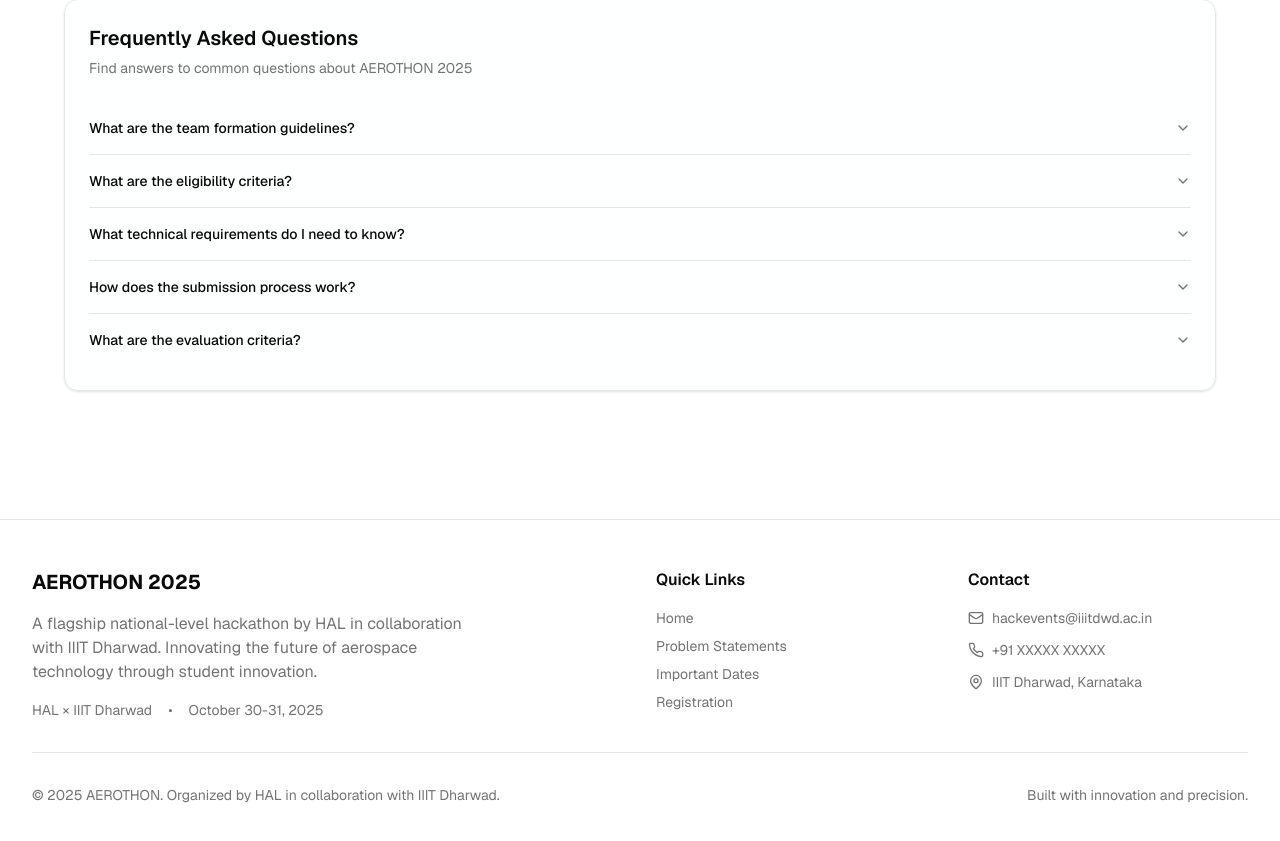
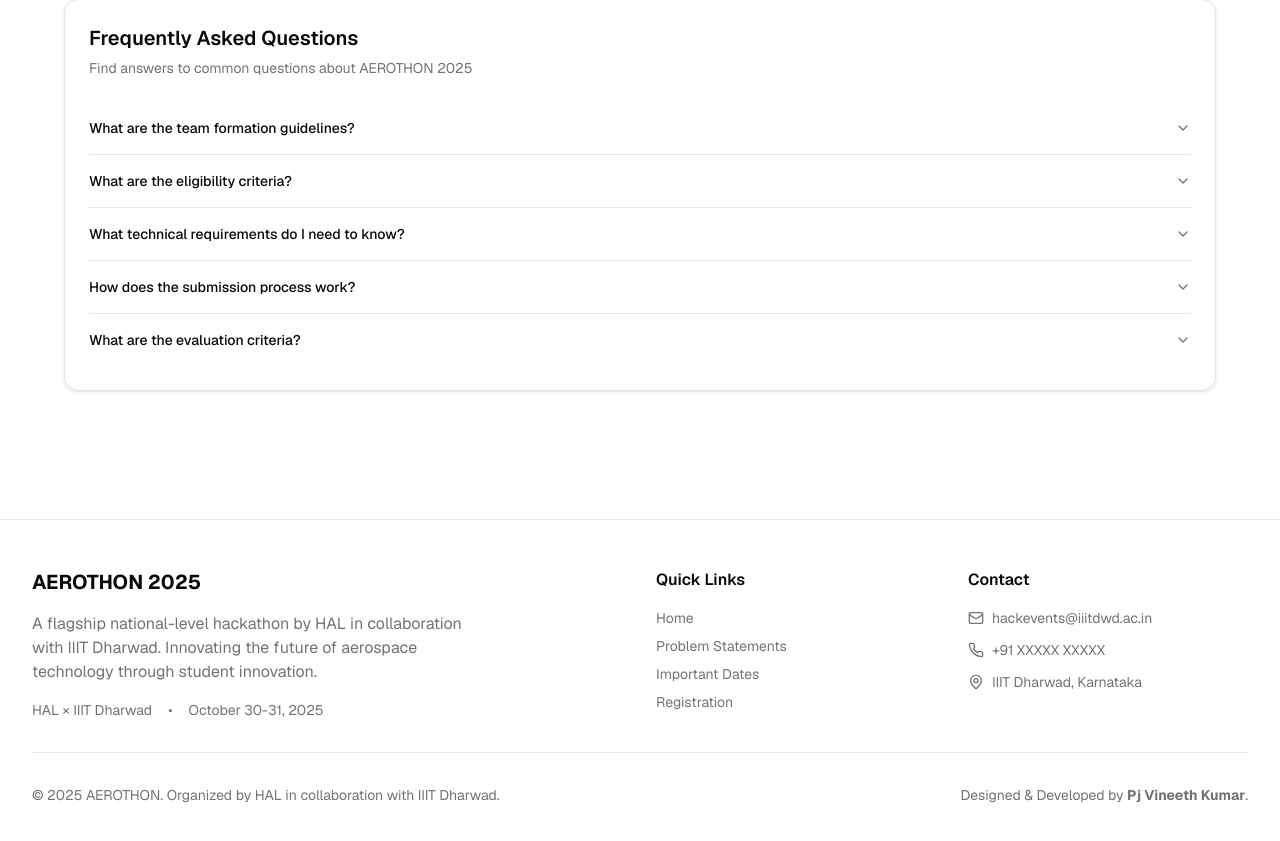
Before and after one commit to PjVineeth/Aerothon-2025, a Next.js app: page / in a window 1280 px wide. Shown: the part 5922-6763 px from the top of the page. Built offline with nearby package versions, Linux system fonts and the light colour scheme.

Commit message:
Added footer link for the developer

```diff
--- a/components/footer.tsx
+++ b/components/footer.tsx
@@ -1,4 +1,4 @@
-import { Rocket, Mail, Phone, MapPin } from "lucide-react"
+import { Mail, Phone, MapPin } from "lucide-react"
 
 export function Footer() {
   return (
@@ -73,7 +73,19 @@
             <p className="text-sm text-muted-foreground">
               © 2025 AEROTHON. Organized by HAL in collaboration with IIIT Dharwad.
             </p>
-            <p className="text-sm text-muted-foreground mt-2 md:mt-0">Built with innovation and precision.</p>
+            <p className="text-sm text-muted-foreground mt-2 md:mt-0">
+              Designed & Developed by
+              {" "}
+              <a
+                className="font-bold hover:text-primary transition-colors"
+                href="https://www.linkedin.com/in/pj-vineeth-kumar-88610927b/"
+                target="_blank"
+                rel="noopener noreferrer"
+              >
+                Pj Vineeth Kumar
+              </a>
+              .
+            </p>
           </div>
         </div>
       </div>
```
